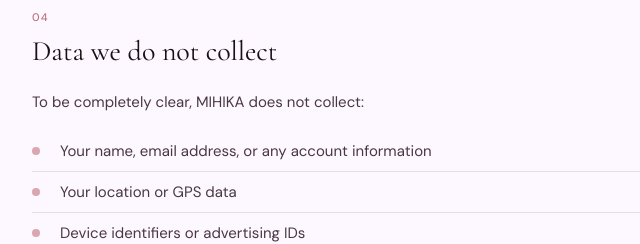
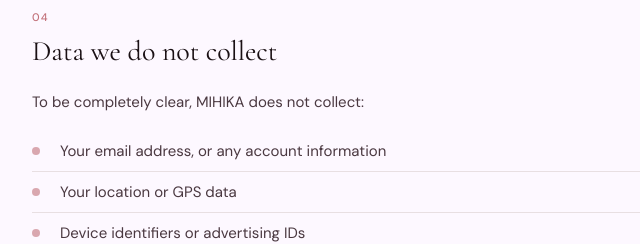
Before and after one commit to AKspace/mihika-app, a plain HTML site: page index.html in a window 1280 px wide. Shown: the part 2360-2604 px from the top of the page, 272-912 px from the left. Drawn offline with nearby package versions, Linux system fonts and the light colour scheme.

Commit message:
Remove mention of collecting user name from privacy policy

```diff
--- a/index.html
+++ b/index.html
@@ -402,7 +402,7 @@
       <h2 class="section-title">Data we do not collect</h2>
       <p>To be completely clear, MIHIKA does not collect:</p>
       <ul>
-        <li>Your name, email address, or any account information</li>
+        <li>Your email address, or any account information</li>
         <li>Your location or GPS data</li>
         <li>Device identifiers or advertising IDs</li>
         <li>Usage analytics or behavioural tracking</li>
```
